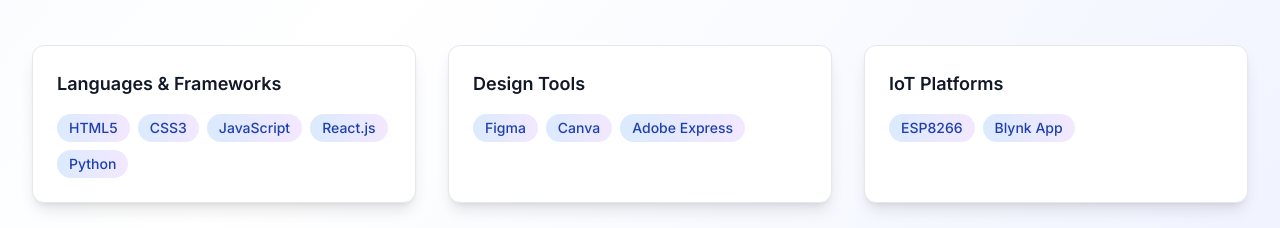
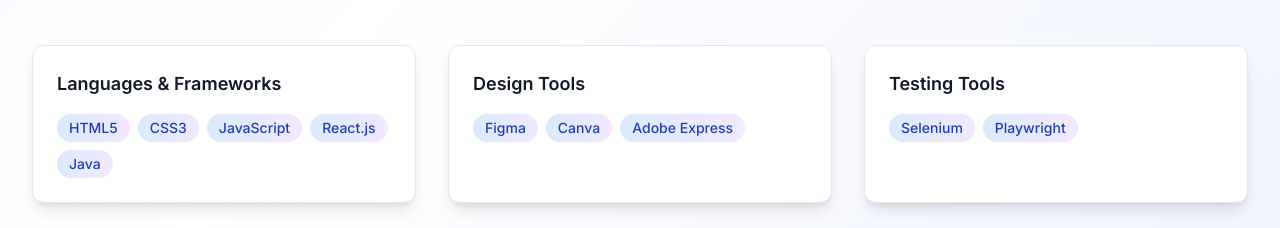
Before and after one commit to vihithaviswanathan/vihitha_portfolio, a React (Vite) app: page /about in a window 1280 px wide. Shown: the part 1071-1299 px from the top of the page. Built offline with nearby package versions, Linux system fonts and the light colour scheme.

Commit message:
Update About.tsx

```diff
--- a/src/pages/About.tsx
+++ b/src/pages/About.tsx
@@ -46,9 +46,9 @@
   ];
 
   const skills = {
-    'Languages & Frameworks': ['HTML5', 'CSS3', 'JavaScript', 'React.js', 'Python'],
+    'Languages & Frameworks': ['HTML5', 'CSS3', 'JavaScript', 'React.js', 'Java'],
     'Design Tools': ['Figma', 'Canva', 'Adobe Express'],
-    'IoT Platforms': ['ESP8266', 'Blynk App'],
+    'Testing Tools': ['Selenium', 'Playwright'],
     'Tools & Concepts': ['GitHub', 'VS Code', 'Networking Fundamentals'],
     'Soft Skills': ['Communication', 'Teamwork', 'Creativity']
   };
```
